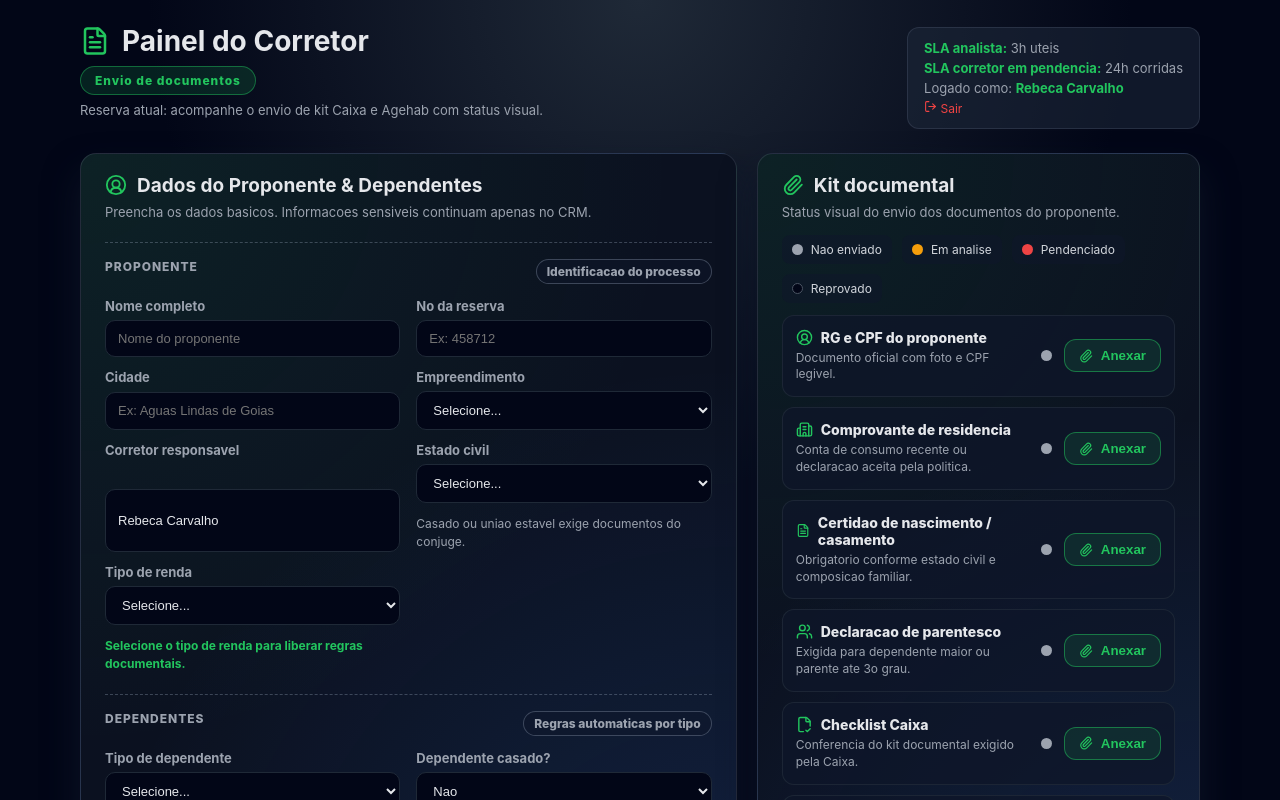
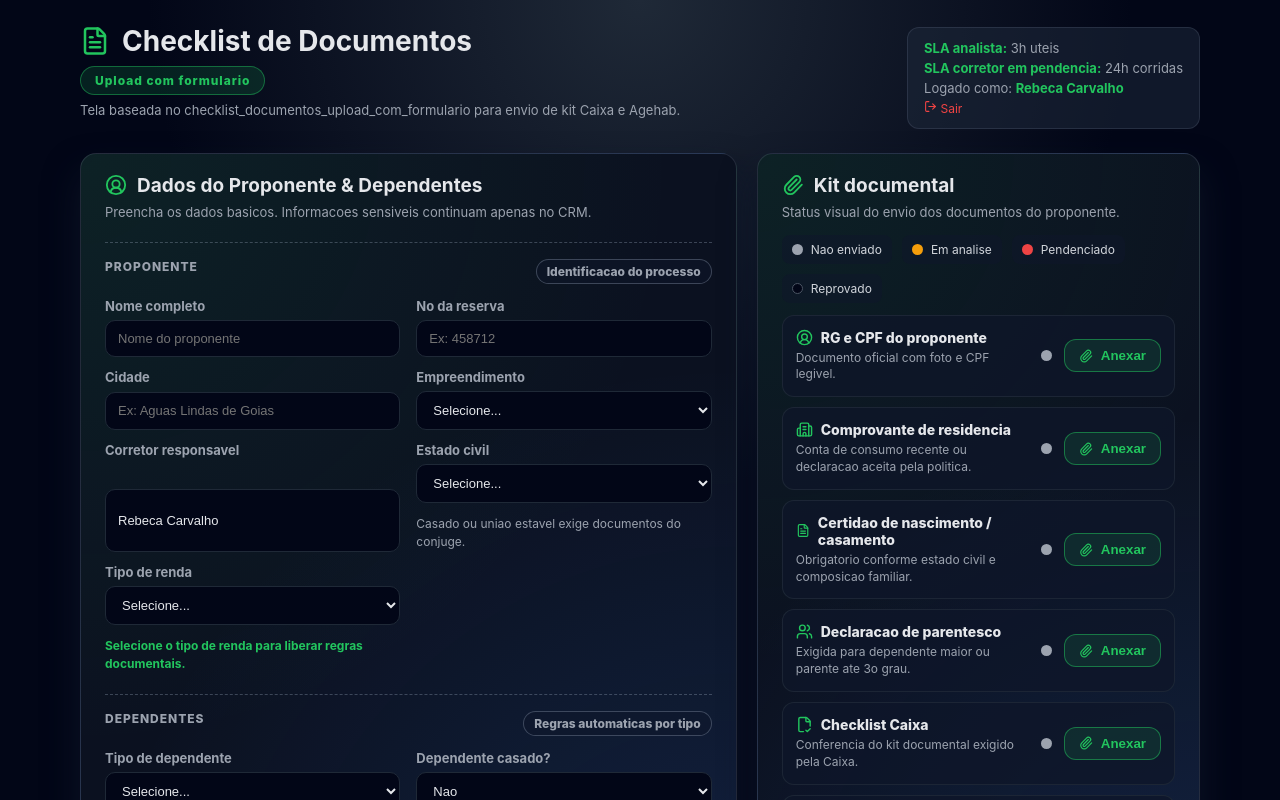
Before and after one commit to catsandygo-design/MAQ2-CREDITO, a Next.js app: page /corretor in a window 1280 px wide. Built offline with nearby package versions, Linux system fonts and the light colour scheme.

Commit message:
fix: direciona cliente para checklist documental

```diff
--- a/src/app/cca/acompanhamento/page.tsx
+++ b/src/app/cca/acompanhamento/page.tsx
@@ -143,7 +143,7 @@ export default function CcaAcompanhamentoPage() {
               {processosCca.map(([reserva, produto, nome, gestor, agencia, momento]) => (
                 <tr key={reserva}>
                   <td><strong>{reserva}</strong></td>
-                  <td><Link className="cor-link" href={`/painel/checklist-documentos?id=${reserva}`}>({produto}) {nome}</Link></td>
+                  <td><Link className="cor-link" href={`/painel/checklist-documentos?cliente=${encodeURIComponent(nome)}&reserva=${reserva}`}>({produto}) {nome}</Link></td>
                   <td>{gestor}</td>
                   <td><span className="cor-badge cor-badge-info">{agencia}</span></td>
                   <td><span className={badge(momento)}>{momento}</span></td>
--- a/src/app/corretor/page.tsx
+++ b/src/app/corretor/page.tsx
@@ -173,9 +173,9 @@ export default function CorretorPage() {
       <div className="shell">
         <header className="topbar">
           <div className="title">
-            <h1><FileText size={30} /> Painel do Corretor</h1>
-            <div className="badge">Envio de documentos</div>
-            <p className="subtitle">Reserva atual: acompanhe o envio de kit Caixa e Agehab com status visual.</p>
+            <h1><FileText size={30} /> Checklist de Documentos</h1>
+            <div className="badge">Upload com formulario</div>
+            <p className="subtitle">Tela baseada no checklist_documentos_upload_com_formulario para envio de kit Caixa e Agehab.</p>
           </div>
           <div className="sla-mini">
             <div><strong>SLA analista:</strong> 3h uteis</div>
--- a/src/app/painel/acompanhamento/page.tsx
+++ b/src/app/painel/acompanhamento/page.tsx
@@ -124,7 +124,7 @@ export default function AcompanhamentoCorretorPage() {
               {clientes.map(([reserva, nome, caixa, agehab, sinal, fiador, momento, prazo]) => (
                 <tr key={reserva}>
                   <td><strong>{reserva}</strong></td>
-                  <td><Link className="cor-link" href={`/painel/checklist-documentos?id=${reserva}`}>{nome}</Link></td>
+                  <td><Link className="cor-link" href={`/painel/checklist-documentos?cliente=${encodeURIComponent(nome)}&reserva=${reserva}`}>{nome}</Link></td>
                   <td><span className={badge(caixa)}>{caixa}</span></td>
                   <td><span className={badge(agehab)}>{agehab}</span></td>
                   <td><span className={badge(sinal)}>{sinal}</span></td>
```
